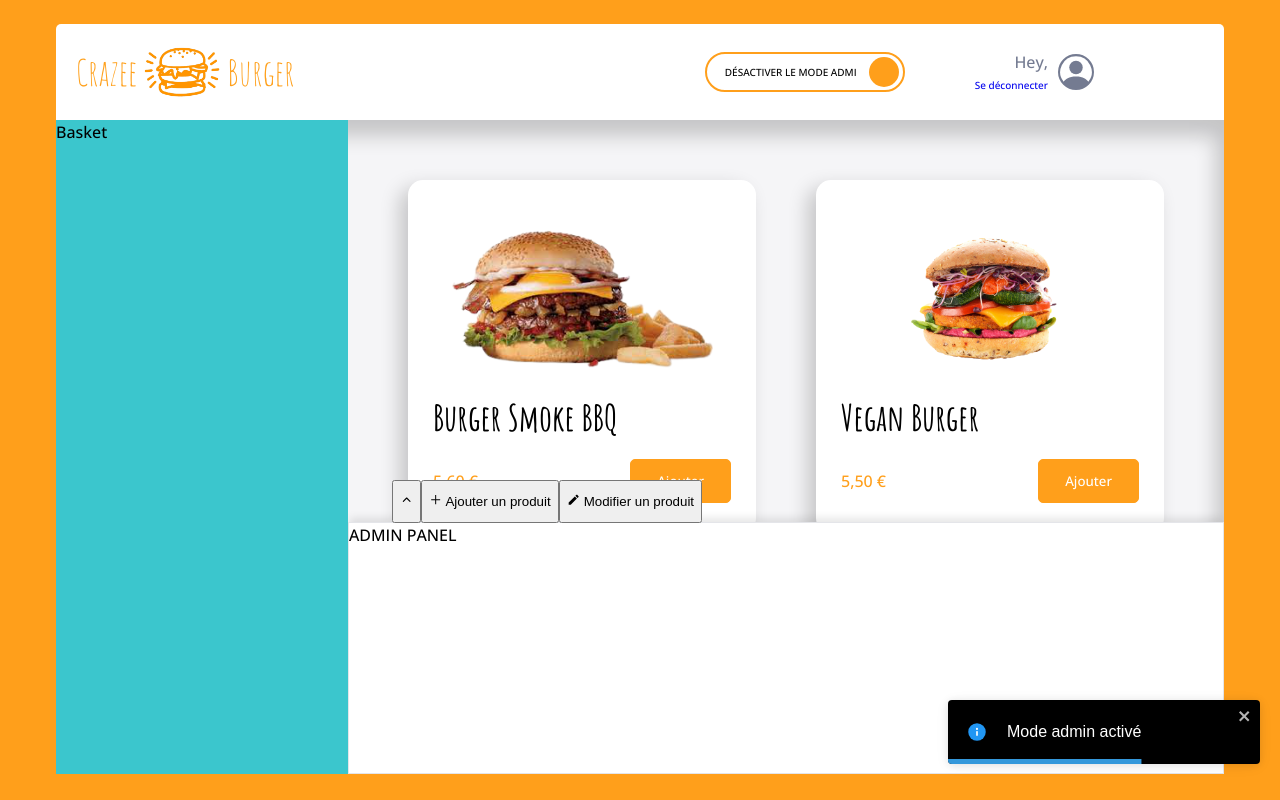
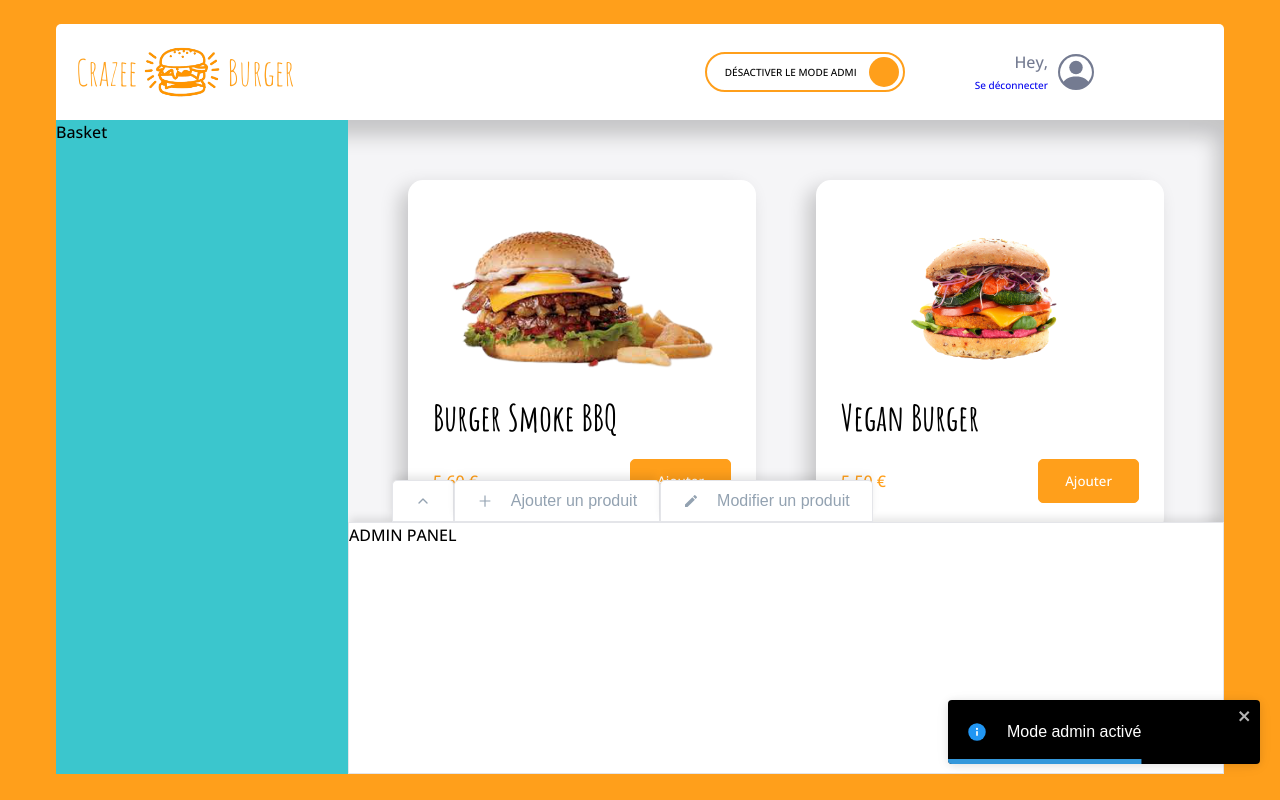
Before and after one commit to clairedornic/crazee-burger, a React (Vite) app: page /order in a window 1280 px wide. Both pictures are taken after a click on the label 804 px from the left and 71 px from the top of the page. Built offline with nearby package versions, Linux system fonts and the light colour scheme.

Commit message:
refactor: add new style and improve component content structure

```diff
--- a/src/components/reusable-ui/Tab/Tab.tsx
+++ b/src/components/reusable-ui/Tab/Tab.tsx
@@ -9,17 +9,41 @@ interface TabProps {
 export const Tab: React.FC<TabProps> = ({title, icon}) => {
   return (
     <TabContentStyled>
-       {/* <button
-          className={isActive ? 'active' : ''}
-          onClick={handleChangeOfTab}
-        >
-          {icon} {title}
-        </button> */}
-          {icon} {title}
+          {icon} { title && <span>{title}</span> }
     </TabContentStyled>
   )
 }
 
 const TabContentStyled = styled.button`
-  height: 43px;
+    display: flex;
+    align-items: center;
+    height: 43px;
+    padding: 0px 22px;
+    border-radius: ${theme.borderRadius.round};
+    border-bottom-left-radius: 0px;
+    border-bottom-right-radius: 0px;
+    border: 1px solid ${theme.colors.extraLightGray};
+    border-bottom: 2px solid ${theme.colors.extraLightGray};
+    background: ${theme.colors.white};
+    box-shadow: ${theme.shadows.subtle};
+    font-size: ${theme.fonts.size.P0};
+    color: ${theme.colors.mediumGray};
+    cursor: pointer;
+    transition: all 0.2s ease-in-out;
+
+    &:hover {
+      border-bottom: 2px solid ${theme.colors.white};
+      transition: all 0.2s ease-in-out;
+
+      span {
+        text-decoration: underline;
+        text-underline-offset: 4px;
+        text-decoration-thickness: 2px;
+        transition: all 0.2s ease-in-out;
+      }
+    }
+    span {
+      padding-left: 18px;
+      transition: all 0.2s ease-in-out;
+    }
 `;
```
